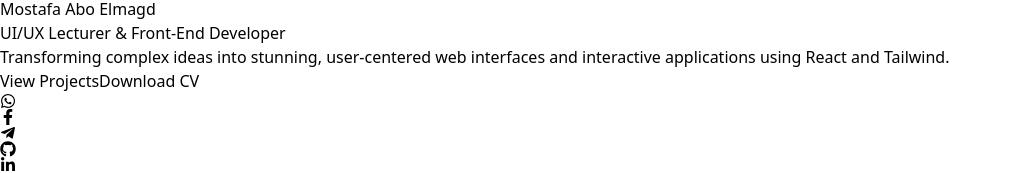
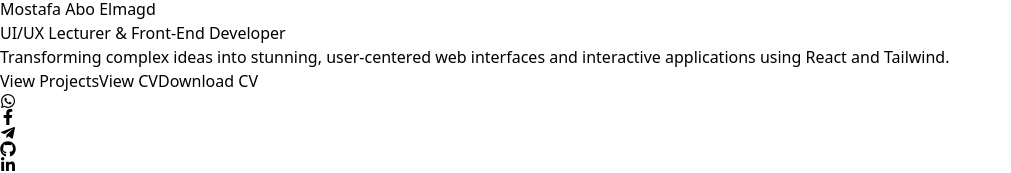
Before and after one commit to mostafaaboelmagd/portfolio, a React app: page / in a window 1280 px wide. Shown: the part 123-296 px from the top of the page, without its empty margins (0-1011 px from the left). Built offline with nearby package versions, Linux system fonts and the light colour scheme; the HTML template or start-up script is replaced by a standard one.

Commit message:
add view cv button for preview

```diff
--- a/src/components/Hero.jsx
+++ b/src/components/Hero.jsx
@@ -34,12 +34,25 @@ const Hero = () => {
 
           {/* Action Buttons */}
           <div className="flex flex-wrap justify-center md:justify-start gap-4 mb-8">
+            {/* زرار استعراض المشاريع */}
             <a
               href="#projects"
               className="bg-cyan-500 text-black px-7 py-3 rounded-full font-bold text-sm hover:bg-cyan-400 transition shadow-lg shadow-cyan-500/20"
             >
               View Projects
             </a>
+
+            {/* زرار معاينة السي في في تبويب جديد */}
+            <a
+              href="/Mostafa_Mohamed_CV.pdf"
+              target="_blank"
+              rel="noopener noreferrer"
+              className="border border-gray-700 text-gray-300 px-7 py-3 rounded-full font-bold text-sm hover:border-gray-500 hover:text-white transition"
+            >
+              View CV
+            </a>
+
+            {/* زرار تحميل السي في مباشرة */}
             <a
               href="/Mostafa_Mohamed_CV.pdf"
               download="Mostafa_Mohamed_Mahmoud_CV.pdf"
```
